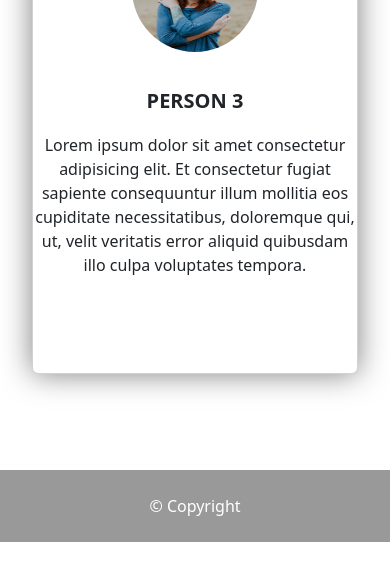
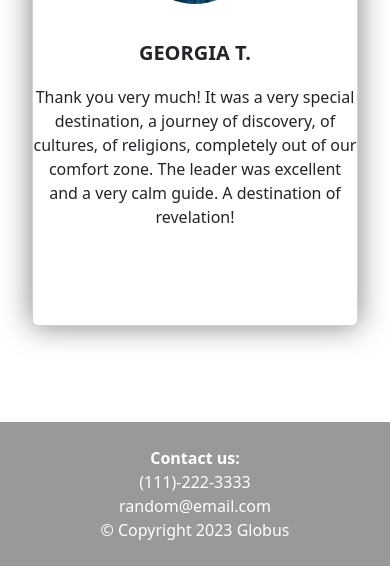
Before and after one commit to EvanVR/globus, a Flask app: page / in a window 390 px wide. Shown: the part 4283-4849 px from the top of the page. Before the commit the page ends 4825 px from the top, so only its background shows below. Run offline with Flask 2, Linux system fonts and the light colour scheme; some libraries are stand-ins or nearby versions.

Commit message:
Add files via upload

```diff
--- a/templates/base.html
+++ b/templates/base.html
@@ -104,10 +104,17 @@
         </div>
     </main>
     <footer>
-      © Copyright
+        <div class="row">
+            <div class="contact col-lg-4 col-md-4 col-sm-4">
+                <b>Contact us:</b>
+                <br>
+                (111)-222-3333<br>
+                random@email.com
+            </div>
+            <div class="copyright col-lg-4 col-md-4 col-sm-4">
+                © Copyright 2023 Globus
+            </div>
+        </div>
     </footer>
-    <!-- JQuery Scripts -->
-    <!-- <script src="/static/lib/jquery/jquery.min.js"></script> -->
-    <!-- <script src="/static/lib/jquery/jquery.min.map"></script> -->
 </body>
 </html>
--- a/templates/home.html
+++ b/templates/home.html
@@ -11,7 +11,7 @@
 {% block content %}
 
 <section id="home">
-  <h1>GLOBUS - Lets Plan your next adventure.</h1>
+  <h1>Let's GLOBUS your next adventure.</h1>
     <section class="carousel-section">
         <div id="home-carousel" class="carousel slide" data-bs-ride="carousel">
             <div class="carousel-indicators">
@@ -135,13 +135,13 @@
   <div class="profile-area">
     <div class="container">
       <div class="row">
-        <div class="col-md-4">
+        <div class="col-lg-4 col-md-6 col-sm-12">
           <div class="card">
             <div class="img1"><img src="../static/img/america/marv-watson-UfK0P6WygEE-unsplash.jpg"></div>
             <div class="img2"><img src="../static/img/person-3.jpg"></div>
             <div class="main-text">
-              <h2>Person 1</h2>
-              <p>Lorem ipsum dolor sit amet consectetur adipisicing elit. Et consectetur fugiat sapiente consequuntur illum mollitia eos cupiditate necessitatibus, doloremque qui, ut, velit veritatis error aliquid quibusdam illo culpa voluptates tempora.</p>
+              <h2>Emily P.</h2>
+              <p>Beautiful trip! Wonderful colors! A different world! I am just excited! Our guide was wonderful and very patient too! Thank you GLOBUS!</p>
             </div>
             <div class="socials">
               <i class="fa fa-facebook"></i>
@@ -159,13 +159,14 @@
           </div>
         </div>
 
-        <div class="col-md-4">
+        <div class="col-lg-4 col-md-6 col-sm-12">
           <div class="card">
-            <div class="img1"><img src="../static/img/america/marv-watson-UfK0P6WygEE-unsplash.jpg"></div>
+            <div class="img1"><img src="../static/img/asia/tianshu-liu-SBK40fdKbAg-unsplash.jpg"></div>
             <div class="img2"><img src="../static/img/person-1.jpg"></div>
             <div class="main-text">
-              <h2>Person 2</h2>
-              <p>Lorem ipsum dolor sit amet consectetur adipisicing elit. Et consectetur fugiat sapiente consequuntur illum mollitia eos cupiditate necessitatibus, doloremque qui, ut, velit veritatis error aliquid quibusdam illo culpa voluptates tempora.</p>
+              <h2>Alan S.</h2>
+              <p>It was my first trip overseas and with a group. An expedition trip with wonderful destinations, new cultures, many acquaintances and
+                a lot of good company, as there was a young response to the trip that gave it a pulse and extra vibrancy!</p>
             </div>
             <div class="socials">
               <i class="fa fa-facebook"></i>
@@ -183,13 +184,14 @@
           </div>
         </div>
 
-        <div class="col-md-4">
+        <div class="col-lg-4 col-md-6 col-sm-12">
           <div class="card">
-            <div class="img1"><img src="../static/img/america/marv-watson-UfK0P6WygEE-unsplash.jpg"></div>
+            <div class="img1"><img src="../static/img/asia/sylwia-bartyzel-eU4pipU_8HA-unsplash.jpg"></div>
             <div class="img2"><img src="../static/img/person-2.jpg"></div>
             <div class="main-text">
-              <h2>Person 3</h2>
-              <p>Lorem ipsum dolor sit amet consectetur adipisicing elit. Et consectetur fugiat sapiente consequuntur illum mollitia eos cupiditate necessitatibus, doloremque qui, ut, velit veritatis error aliquid quibusdam illo culpa voluptates tempora.</p>
+              <h2>Georgia T.</h2>
+              <p>Thank you very much! It was a very special destination, a journey of discovery, of cultures, of religions, completely out of our comfort
+                zone. The leader was excellent and a very calm guide. A destination of revelation!</p>
             </div>
             <div class="socials">
               <i class="fa fa-facebook"></i>
--- a/templates/regions/america/central_america.html
+++ b/templates/regions/america/central_america.html
@@ -9,7 +9,6 @@
 {% block content %}
 
 <span class="path"> Our trips > <a class="path" style="text-decoration: none;" href="/america"> America </a> > Central America</span>
-<h1>central america</h1>
 
 <section id="trips">
     <div class="row">
--- a/templates/regions/america/south_america.html
+++ b/templates/regions/america/south_america.html
@@ -9,7 +9,6 @@
 {% block content %}
 
 <span class="path"> Our trips > <a class="path" style="text-decoration: none;" href="/america"> America </a> > South America</span>
-<h1>south america</h1>
 
 <section id="trips">
     <div class="row">
```
